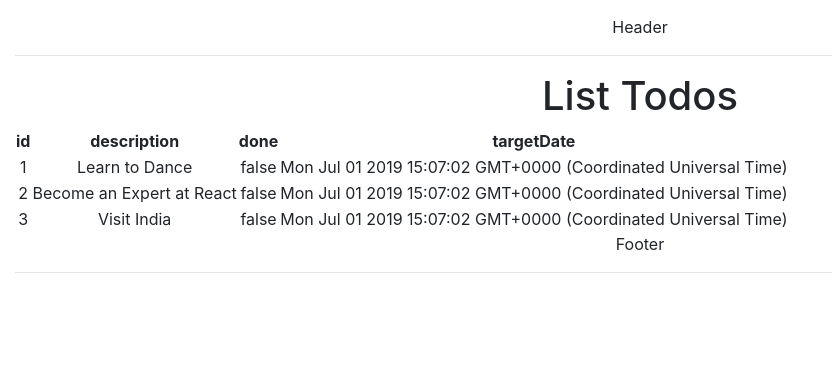
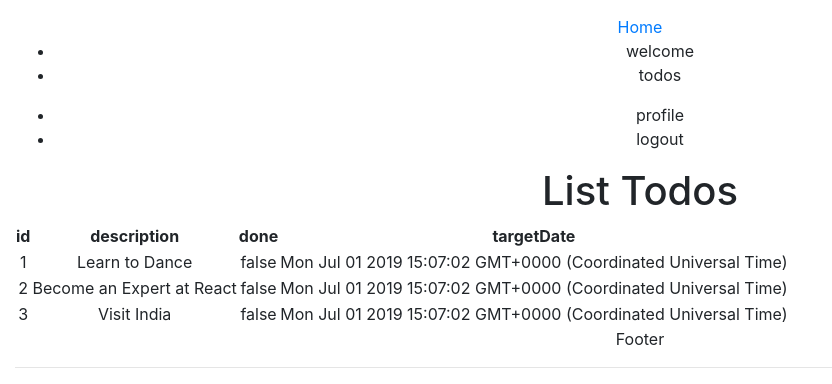
Before and after one commit to TechBrenda/todo-app, a React (Create React App) app in the folder todo-app/: page /todo in a window 1280 px wide. Shown: the top 384 px of the page, without its empty margins (0-832 px from the left). Built offline with nearby package versions, Linux system fonts and the light colour scheme.

Commit message:
Scaffold navigation

```diff
--- a/todo-app/src/components/todo/Header.js
+++ b/todo-app/src/components/todo/Header.js
@@ -1,12 +1,24 @@
 import React, { Component } from 'react'
+import { Link } from 'react-router-dom'
 
 class Header extends Component {
   render () {
     return (
-      <div>
-        Header
-        <hr />
-      </div>
+      <header>
+        <nav>
+          <div>
+            <Link to='/'>Home</Link>
+          </div>
+          <ul>
+            <li>welcome</li>
+            <li>todos</li>
+          </ul>
+          <ul>
+            <li>profile</li>
+            <li>logout</li>
+          </ul>
+        </nav>
+      </header>
     )
   }
 }
```
